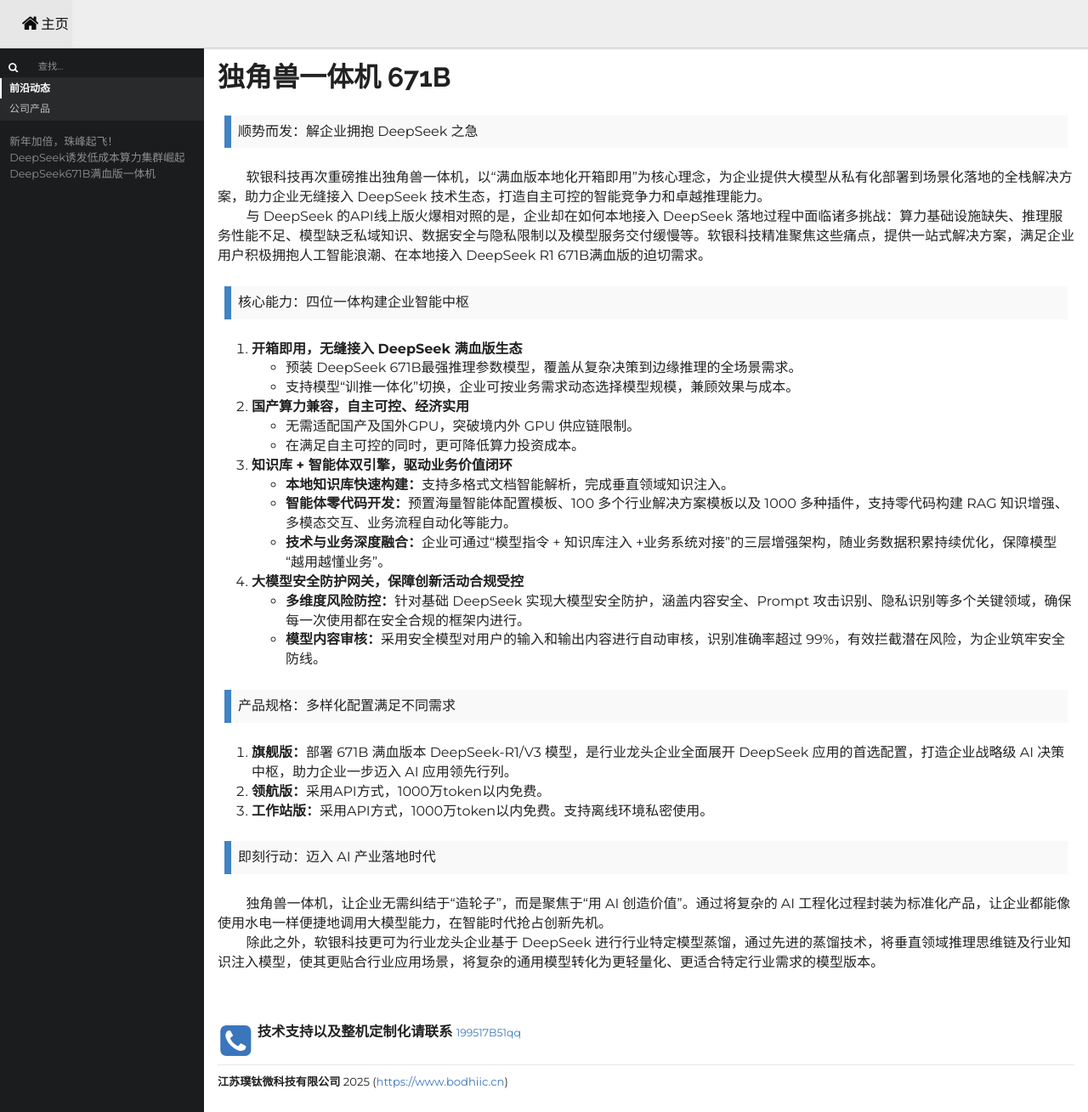
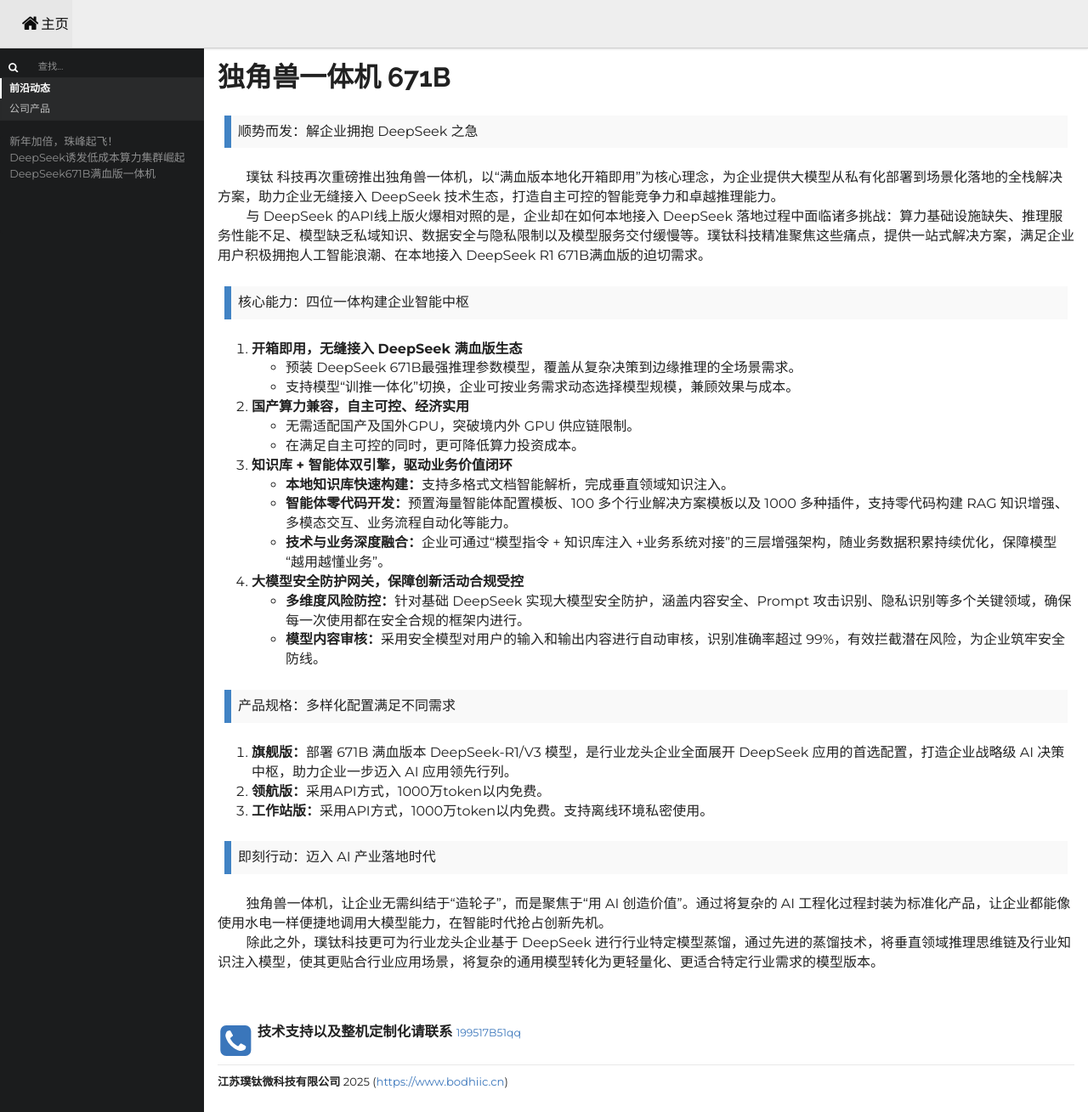
Before and after one commit to jiyif11/bodhiic, a Jekyll site: the page built from _Products/Unicor-all-in-on-machine.md, in a window 1280 px wide and 1309 px high. Shown: the whole window at 85% size. Built offline with Jekyll 4.4.1, drawn with Linux system fonts in a browser that asks for light colours; a script that is not in the unit is left out.

Commit message:
Update Unicor-all-in-on-machine.md

```diff
--- a/_Products/Unicor-all-in-on-machine.md
+++ b/_Products/Unicor-all-in-on-machine.md
@@ -9,8 +9,8 @@ order: 11
 
 > 顺势而发：解企业拥抱 DeepSeek 之急
 
-&nbsp;&nbsp;&nbsp;&nbsp;&nbsp;&nbsp;&nbsp;&nbsp;软银科技再次重磅推出独角兽一体机，以“满血版本地化开箱即用”为核心理念，为企业提供大模型从私有化部署到场景化落地的全栈解决方案，助力企业无缝接入 DeepSeek 技术生态，打造自主可控的智能竞争力和卓越推理能力。<br>
-&nbsp;&nbsp;&nbsp;&nbsp;&nbsp;&nbsp;&nbsp;&nbsp;与 DeepSeek 的API线上版火爆相对照的是，企业却在如何本地接入 DeepSeek 落地过程中面临诸多挑战：算力基础设施缺失、推理服务性能不足、模型缺乏私域知识、数据安全与隐私限制以及模型服务交付缓慢等。软银科技精准聚焦这些痛点，提供一站式解决方案，满足企业用户积极拥抱人工智能浪潮、在本地接入 DeepSeek R1 671B满血版的迫切需求。<br>
+&nbsp;&nbsp;&nbsp;&nbsp;&nbsp;&nbsp;&nbsp;&nbsp;璞钛 科技再次重磅推出独角兽一体机，以“满血版本地化开箱即用”为核心理念，为企业提供大模型从私有化部署到场景化落地的全栈解决方案，助力企业无缝接入 DeepSeek 技术生态，打造自主可控的智能竞争力和卓越推理能力。<br>
+&nbsp;&nbsp;&nbsp;&nbsp;&nbsp;&nbsp;&nbsp;&nbsp;与 DeepSeek 的API线上版火爆相对照的是，企业却在如何本地接入 DeepSeek 落地过程中面临诸多挑战：算力基础设施缺失、推理服务性能不足、模型缺乏私域知识、数据安全与隐私限制以及模型服务交付缓慢等。璞钛科技精准聚焦这些痛点，提供一站式解决方案，满足企业用户积极拥抱人工智能浪潮、在本地接入 DeepSeek R1 671B满血版的迫切需求。<br>
 
 > 核心能力：四位一体构建企业智能中枢
 
@@ -37,4 +37,4 @@ order: 11
 > 即刻行动：迈入 AI 产业落地时代
 
 &nbsp;&nbsp;&nbsp;&nbsp;&nbsp;&nbsp;&nbsp;&nbsp;独角兽一体机，让企业无需纠结于“造轮子”，而是聚焦于“用 AI 创造价值”。通过将复杂的 AI 工程化过程封装为标准化产品，让企业都能像使用水电一样便捷地调用大模型能力，在智能时代抢占创新先机。<br>
-&nbsp;&nbsp;&nbsp;&nbsp;&nbsp;&nbsp;&nbsp;&nbsp;除此之外，软银科技更可为行业龙头企业基于 DeepSeek 进行行业特定模型蒸馏，通过先进的蒸馏技术，将垂直领域推理思维链及行业知识注入模型，使其更贴合行业应用场景，将复杂的通用模型转化为更轻量化、更适合特定行业需求的模型版本。
+&nbsp;&nbsp;&nbsp;&nbsp;&nbsp;&nbsp;&nbsp;&nbsp;除此之外，璞钛科技更可为行业龙头企业基于 DeepSeek 进行行业特定模型蒸馏，通过先进的蒸馏技术，将垂直领域推理思维链及行业知识注入模型，使其更贴合行业应用场景，将复杂的通用模型转化为更轻量化、更适合特定行业需求的模型版本。
```
